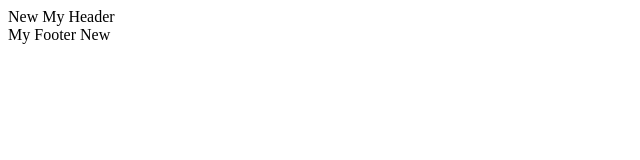
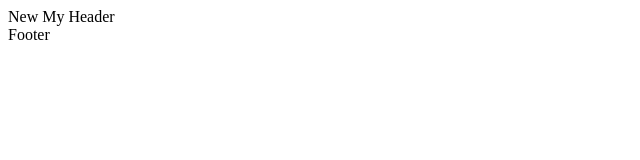
Before and after one commit to Slavushka/GIT_test2, a plain HTML site: page index.html in a window 1280 px wide. Shown: the full height of the page, 0-640 px from the left. Drawn offline with Linux system fonts and the light colour scheme.

Commit message:
Footer change

```diff
--- a/index.html
+++ b/index.html
@@ -7,6 +7,6 @@
 </head>
 <body>
   <header>New My Header</header>
-  <footer>My Footer New</footer>
+  <footer>Footer</footer>
 </body>
 </html>
```
